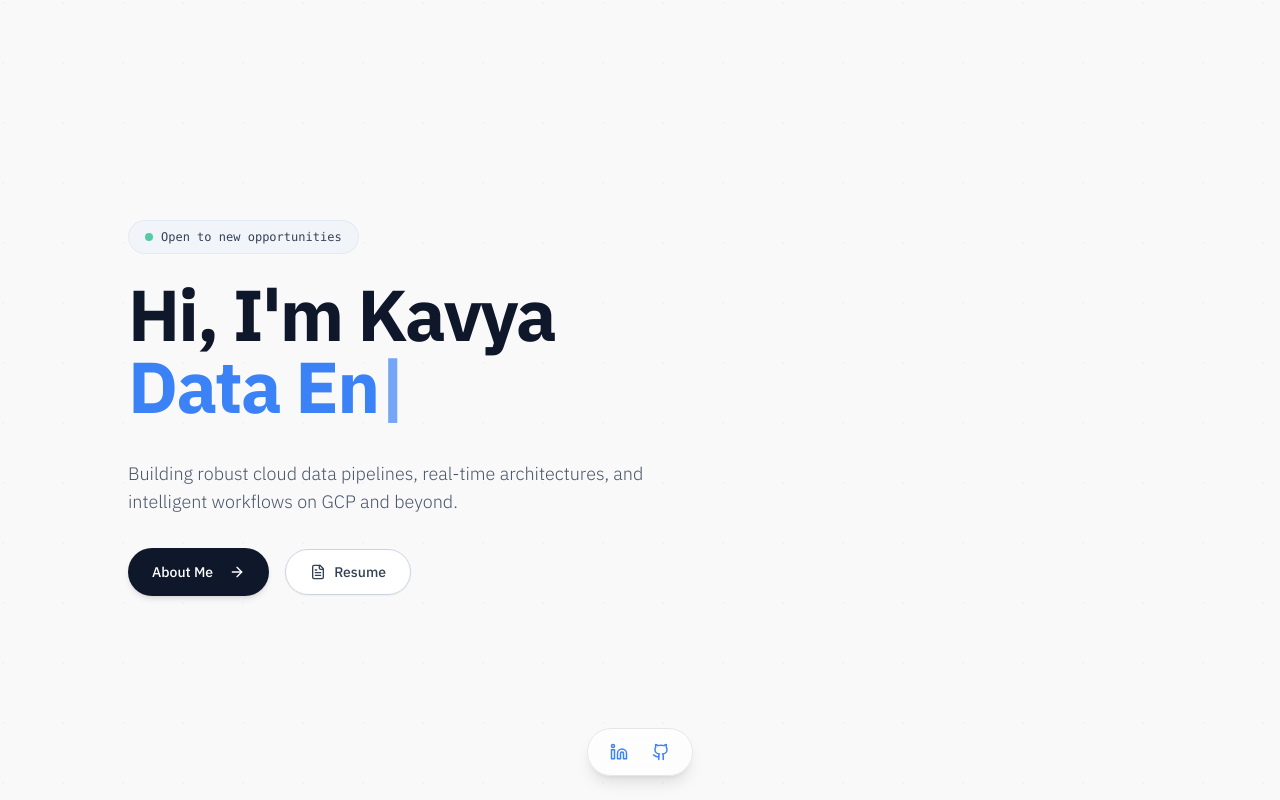
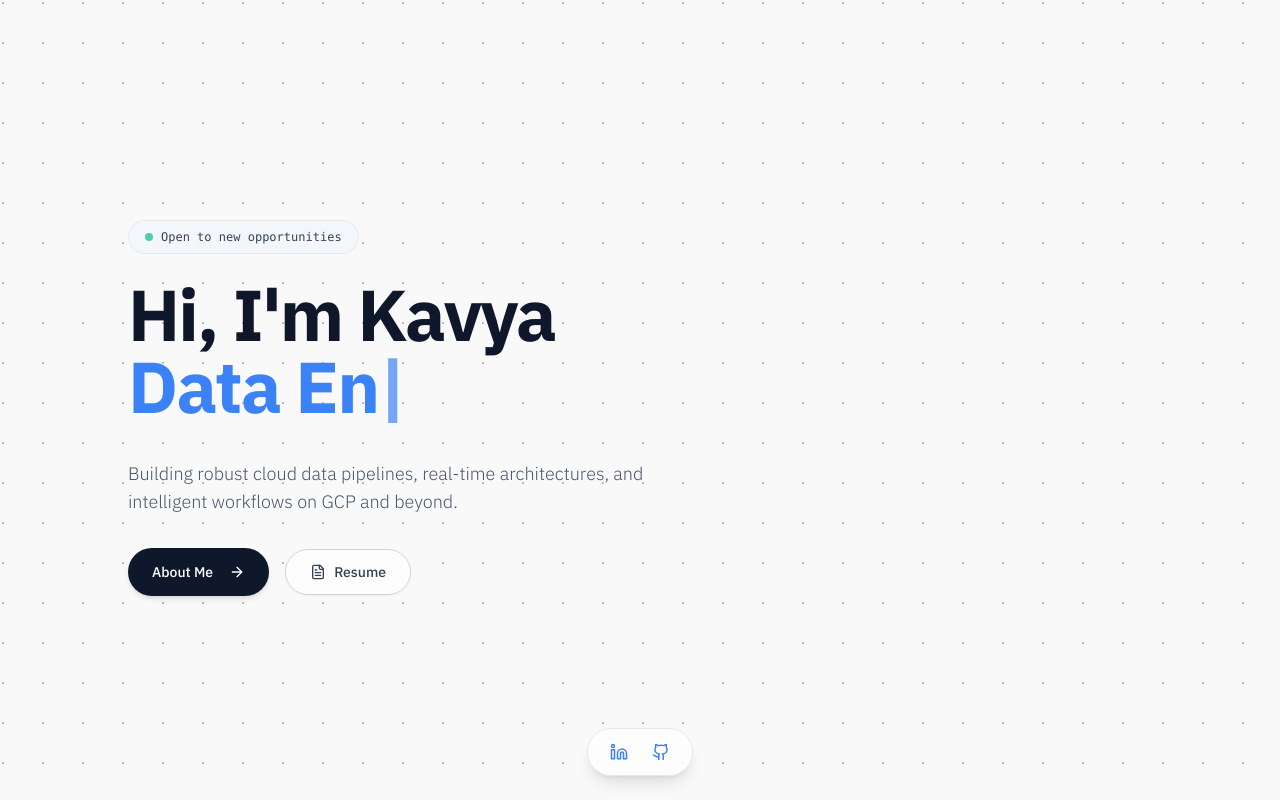
Before and after one commit to kavya-yeluguri/kavya-yeluguri.github.io, a React (Vite) app: page / in a window 1280 px wide. Shown: the top 800 px of the page. Built offline with nearby package versions, Linux system fonts and the light colour scheme.

Commit message:
fix: adjust background dots visibility and update hero section styling

```diff
--- a/src/App.tsx
+++ b/src/App.tsx
@@ -35,10 +35,10 @@ const App = () => {
         <Sonner />
         <BrowserRouter basename={routerBaseName}>
           {/* Global Background Dots */}
-          <div className="fixed inset-0 opacity-[0.12] pointer-events-none z-0">
+          <div className="fixed inset-0 pointer-events-none z-0">
             <div className="w-full h-full" style={{
-              backgroundImage: 'radial-gradient(circle at 3px 3px, rgba(0,0,0,0.2) 1px, transparent 0)',
-              backgroundSize: '60px 60px'
+              backgroundImage: 'radial-gradient(circle at 3px 3px, rgba(0, 0, 0, 0.25) 1.5px, transparent 0)',
+              backgroundSize: '40px 40px'
             }}></div>
           </div>
 
--- a/src/components/Hero.tsx
+++ b/src/components/Hero.tsx
@@ -45,14 +45,14 @@ const Hero = () => {
   };
 
   return (
-    <section className="min-h-screen flex items-center justify-center relative overflow-hidden pt-20 pb-16 px-4 sm:px-6">
+    <section className="min-h-screen flex items-center justify-center relative overflow-hidden pt-20 pb-16 px-4 sm:px-6 bg-transparent">
 
       <div className="max-w-5xl mx-auto w-full grid grid-cols-1 md:grid-cols-12 gap-12 items-center relative z-10">
 
         {/* Left Column: Text Content */}
         <div className="md:col-span-7 space-y-6 text-center md:text-left">
 
-          <div className="inline-flex items-center gap-2 px-4 py-2 rounded-full bg-slate-100 border border-slate-200/80 text-slate-700 text-xs font-mono">
+          <div className="inline-flex items-center gap-2 px-4 py-2 rounded-full bg-slate-100/70 backdrop-blur-sm border border-slate-200/80 text-slate-700 text-xs font-mono">
             <span className="w-2 h-2 rounded-full bg-emerald-500 animate-pulse"></span>
             Open to new opportunities
           </div>
@@ -84,7 +84,7 @@ const Hero = () => {
               href={getAssetPath("/kavya_yeluguri.pdf")}
               target="_blank"
               rel="noopener noreferrer"
-              className="inline-flex items-center justify-center rounded-full px-6 py-3 text-sm font-medium border border-slate-300 text-slate-700 bg-white hover:bg-slate-50 transition-all hover:scale-105 shadow-sm"
+              className="inline-flex items-center justify-center rounded-full px-6 py-3 text-sm font-medium border border-slate-300 text-slate-700 bg-white/70 backdrop-blur-sm hover:bg-white/90 transition-all hover:scale-105 shadow-sm"
             >
               <FileText size={16} className="mr-2" /> Resume
             </a>
```
